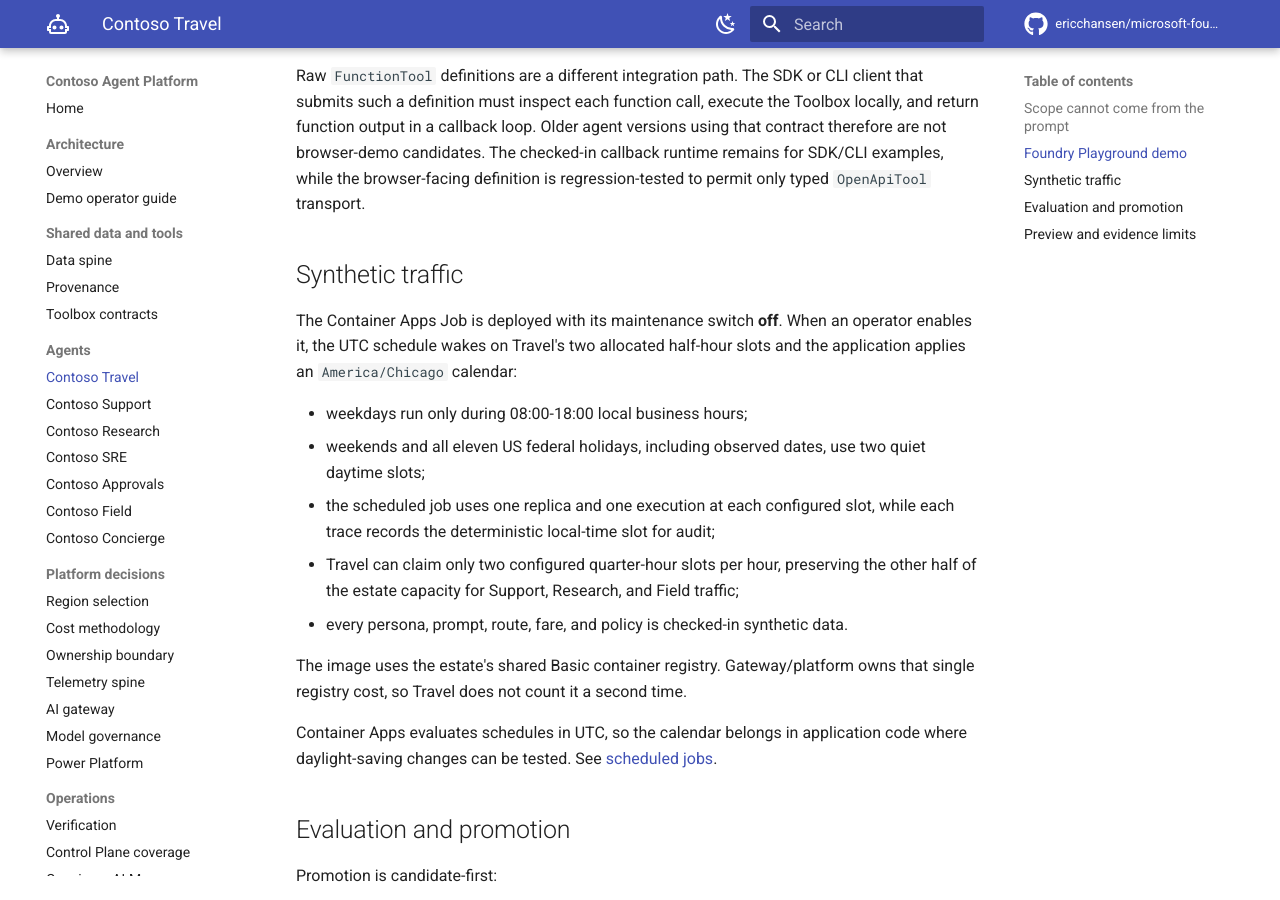
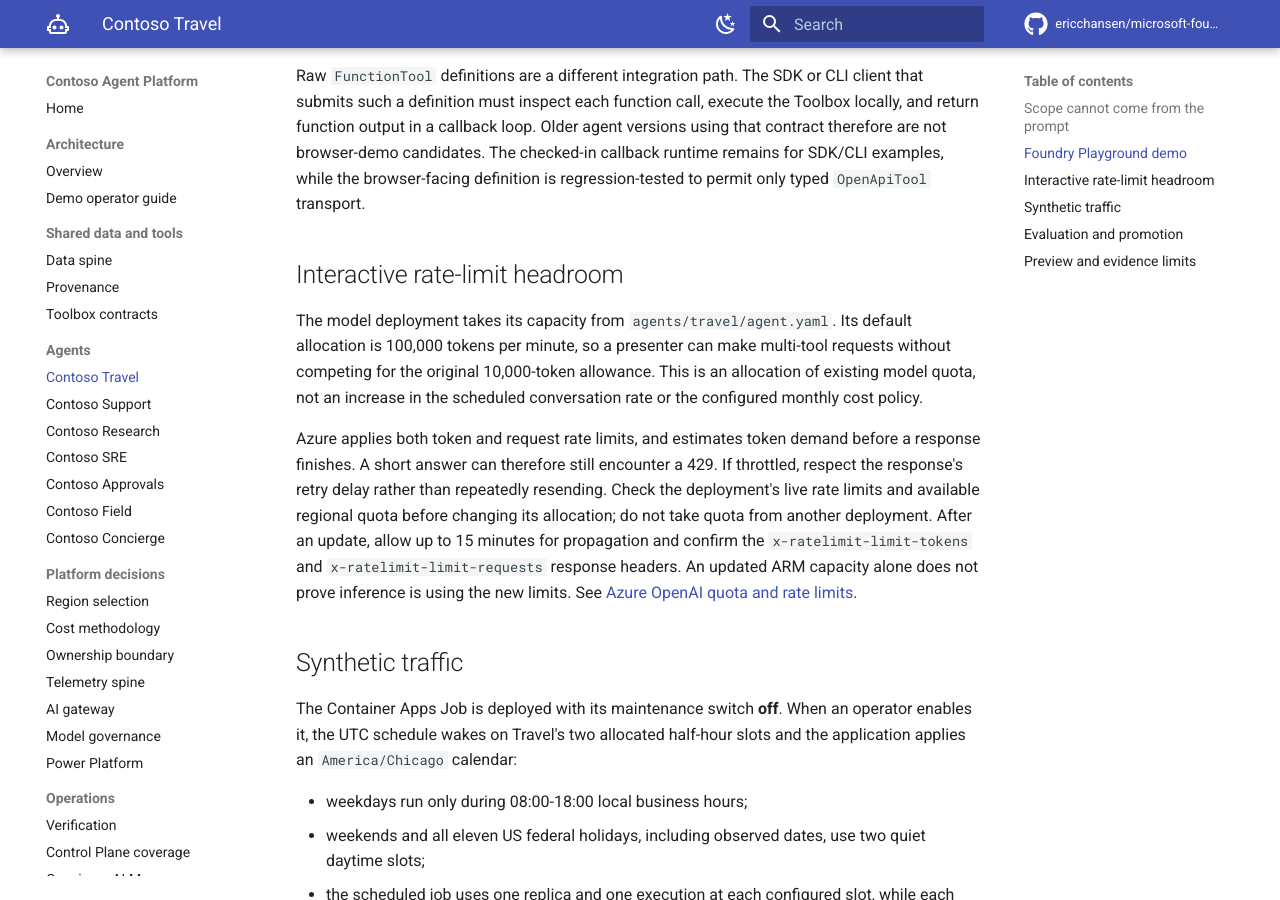
Before and after one commit to ericchansen/microsoft-foundry, an MkDocs documentation site: the page built from docs/agents/travel.md, in a window 1280 px wide and 900 px high, scrolled down 1592 px. Built offline with MkDocs 1.6.1 and Material for MkDocs 9.7.7, drawn with Linux system fonts in a browser that asks for light colours; comment, search, counter and statistics services are not loaded.

Commit message:
fix: Allocate interactive Travel quota headroom
Read model capacity from the agent declaration so deployments preserve the interactive allocation instead of resetting it to ten units. Keep workload and budget controls unchanged, and document inference-header readback after quota propagation.

Co-authored-by: Copilot App <223556219+Copilot@users.noreply.github.com>

```diff
--- a/docs/agents/travel.md
+++ b/docs/agents/travel.md
@@ -67,6 +67,24 @@ the Toolbox locally, and return function output in a callback loop. Older agent
 versions using that contract therefore are not browser-demo candidates. The
 checked-in callback runtime remains for SDK/CLI examples, while the browser-facing
 definition is regression-tested to permit only typed `OpenApiTool` transport.
+
+## Interactive rate-limit headroom
+
+The model deployment takes its capacity from `agents/travel/agent.yaml`. Its
+default allocation is 100,000 tokens per minute, so a presenter can make
+multi-tool requests without competing for the original 10,000-token allowance.
+This is an allocation of existing model quota, not an increase in the scheduled
+conversation rate or the configured monthly cost policy.
+
+Azure applies both token and request rate limits, and estimates token demand
+before a response finishes. A short answer can therefore still encounter a 429.
+If throttled, respect the response's retry delay rather than repeatedly
+resending. Check the deployment's live rate limits and available regional quota
+before changing its allocation; do not take quota from another deployment.
+After an update, allow up to 15 minutes for propagation and confirm the
+`x-ratelimit-limit-tokens` and `x-ratelimit-limit-requests` response headers.
+An updated ARM capacity alone does not prove inference is using the new limits.
+See [Azure OpenAI quota and rate limits](https://learn.microsoft.com/azure/foundry/openai/how-to/quota).
 
 ## Synthetic traffic
 
```
Also changed, not shown: docs/reference/sources.md (+1 -0 lines), 3 other files.
